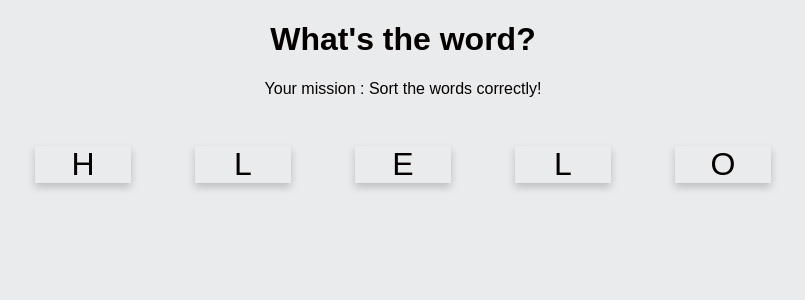
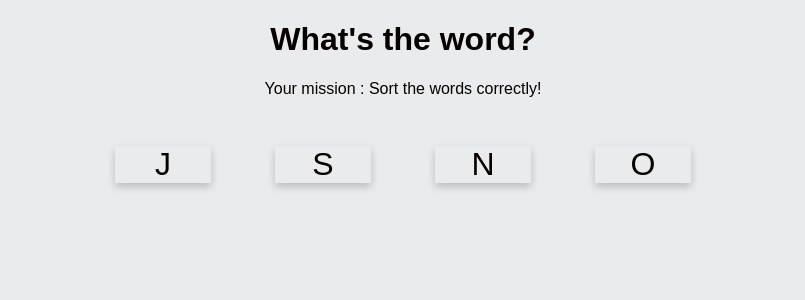
Before and after one commit to ChaV-z/lab-react, a React (Create React App) app: page / in a window 1280 px wide. Shown: the top 300 px of the page, without its empty margins (237-1042 px from the left). Built offline with nearby package versions, Linux system fonts and the light colour scheme.

Commit message:
add word and show word that random

```diff
--- a/src/App.js
+++ b/src/App.js
@@ -3,12 +3,13 @@ import './App.css';
 import WordCard from './WordCard';
 import Header from './Header';
 
-const word = "Hello";
+const words = ["Hello", "React", "JavaScript", "html", "json"];
+let selectedWord = words[Math.floor(Math.random()*words.length)];
 function App() {
   return (
 		<div>
 			<Header />
-			<WordCard value={word}/>
+			<WordCard value={selectedWord}/>
 		</div>
 	);
 }
```
